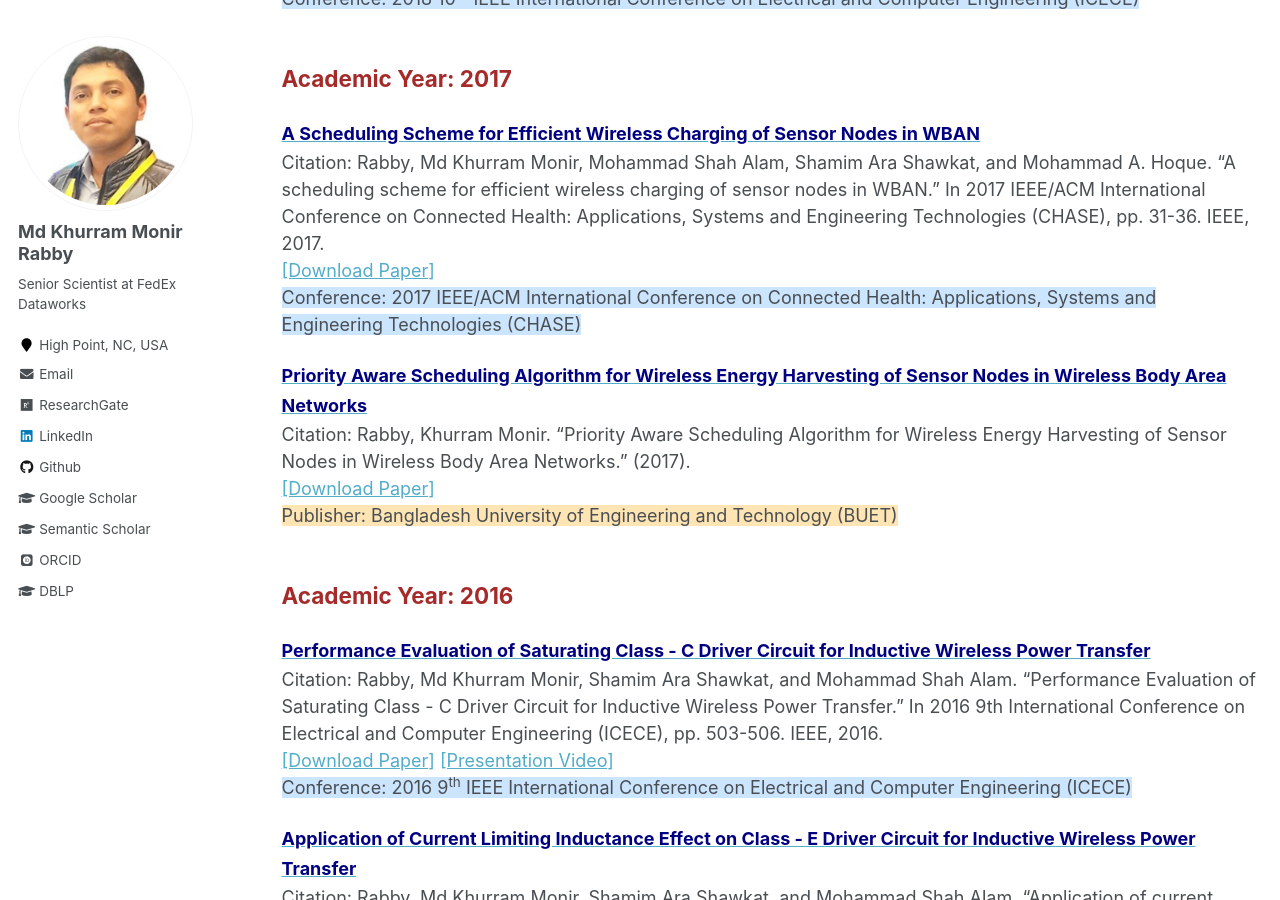
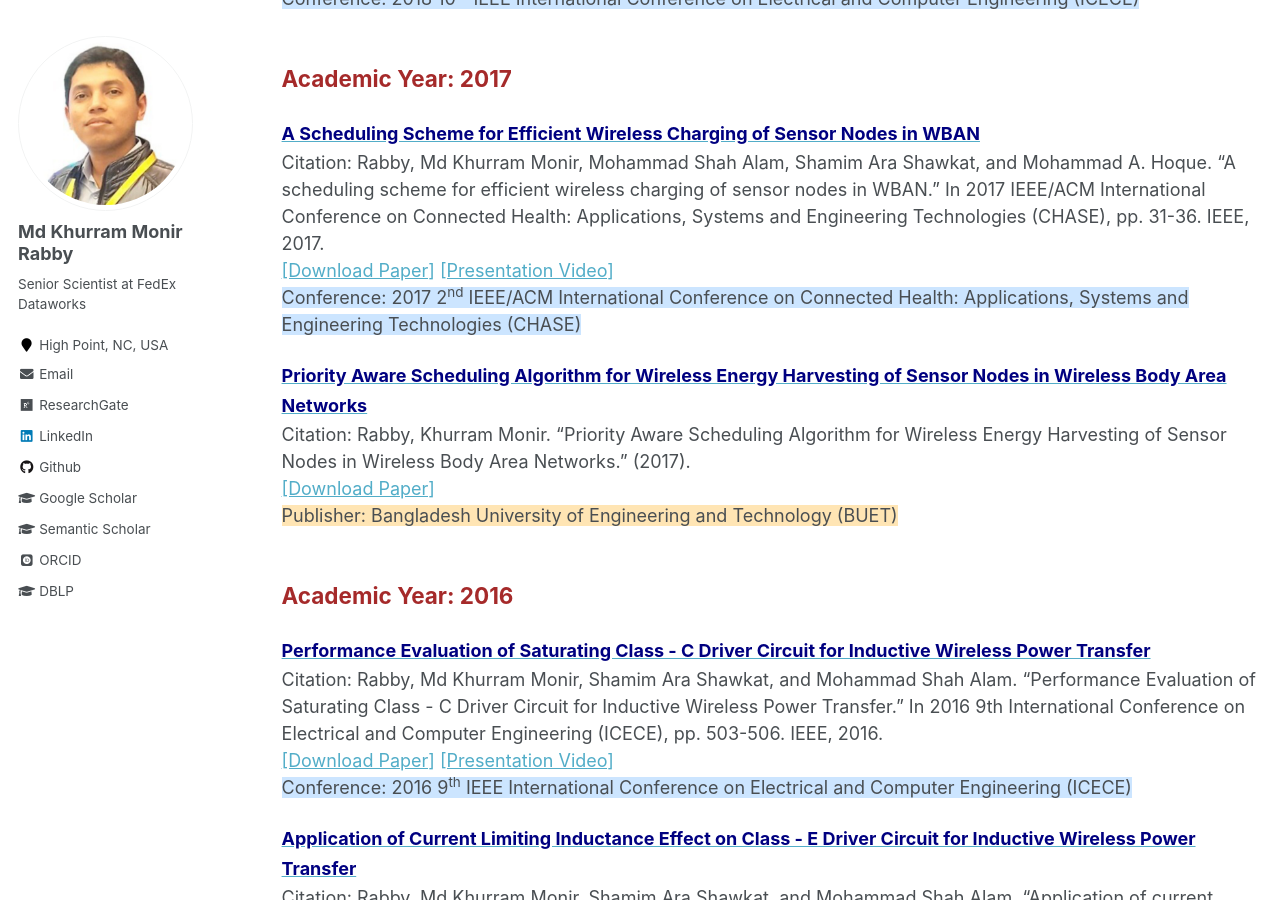
Before and after one commit to mkmrabby/mkmrabby.github.io, a Jekyll site: the page built from _pages/publications_lists.md, in a window 1280 px wide and 900 px high, scrolled down 3703 px. Built offline with Jekyll 4.4.1, drawn with Linux system fonts in a browser that asks for light colours; some web fonts are replaced.

Commit message:
Update publications_lists.md

```diff
--- a/_pages/publications_lists.md
+++ b/_pages/publications_lists.md
@@ -139,8 +139,9 @@ Citation: Rabby, Md Khurram Monir, Brinta Chowdhury, and Jung H. Kim. "A modifie
 
 <span style="color:black; font-size:1.1em"><b><a href="https://ieeexplore.ieee.org/abstract/document/8010571" target="_blank"><font color="Navy" size="4">A Scheduling Scheme for Efficient Wireless Charging of Sensor Nodes in WBAN</font></a></b></span><br/>
 Citation: Rabby, Md Khurram Monir, Mohammad Shah Alam, Shamim Ara Shawkat, and Mohammad A. Hoque. "A scheduling scheme for efficient wireless charging of sensor nodes in WBAN." In 2017 IEEE/ACM International Conference on Connected Health: Applications, Systems and Engineering Technologies (CHASE), pp. 31-36. IEEE, 2017.<br/>
-<a href="https://ieeexplore.ieee.org/abstract/document/8010571" target="_blank">[Download Paper]</a> <br/>
-<span style="background-color:#cce5ff; font-size:1em;">Conference: 2017 IEEE/ACM International Conference on Connected Health: Applications, Systems and Engineering Technologies (CHASE)</span>
+<a href="https://ieeexplore.ieee.org/abstract/document/8010571" target="_blank">[Download Paper]</a>
+<a href="https://youtu.be/WnuLgJa4dn4" target="_blank">[Presentation Video]</a><br/>
+<span style="background-color:#cce5ff; font-size:1em;">Conference: 2017 2<sup>nd</sup> IEEE/ACM International Conference on Connected Health: Applications, Systems and Engineering Technologies (CHASE)</span>
 <br/>
 
 <span style="color:black; font-size:1.1em"><b><a href="http://lib.buet.ac.bd:8080/xmlui/handle/123456789/4730" target="_blank"><font color="Navy" size="4">Priority Aware Scheduling Algorithm for Wireless Energy Harvesting of Sensor Nodes in Wireless Body Area Networks</font></a></b></span><br/>
```
